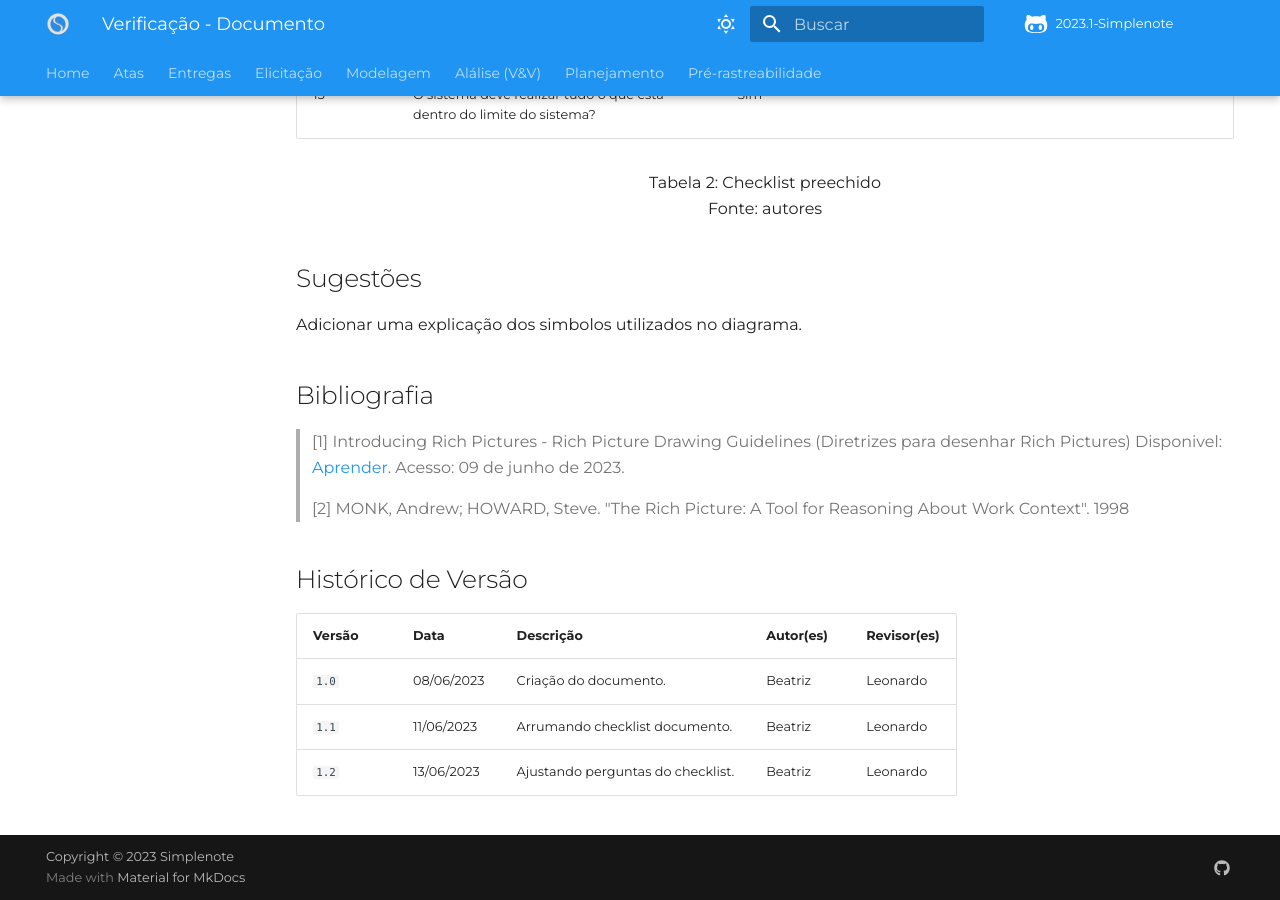
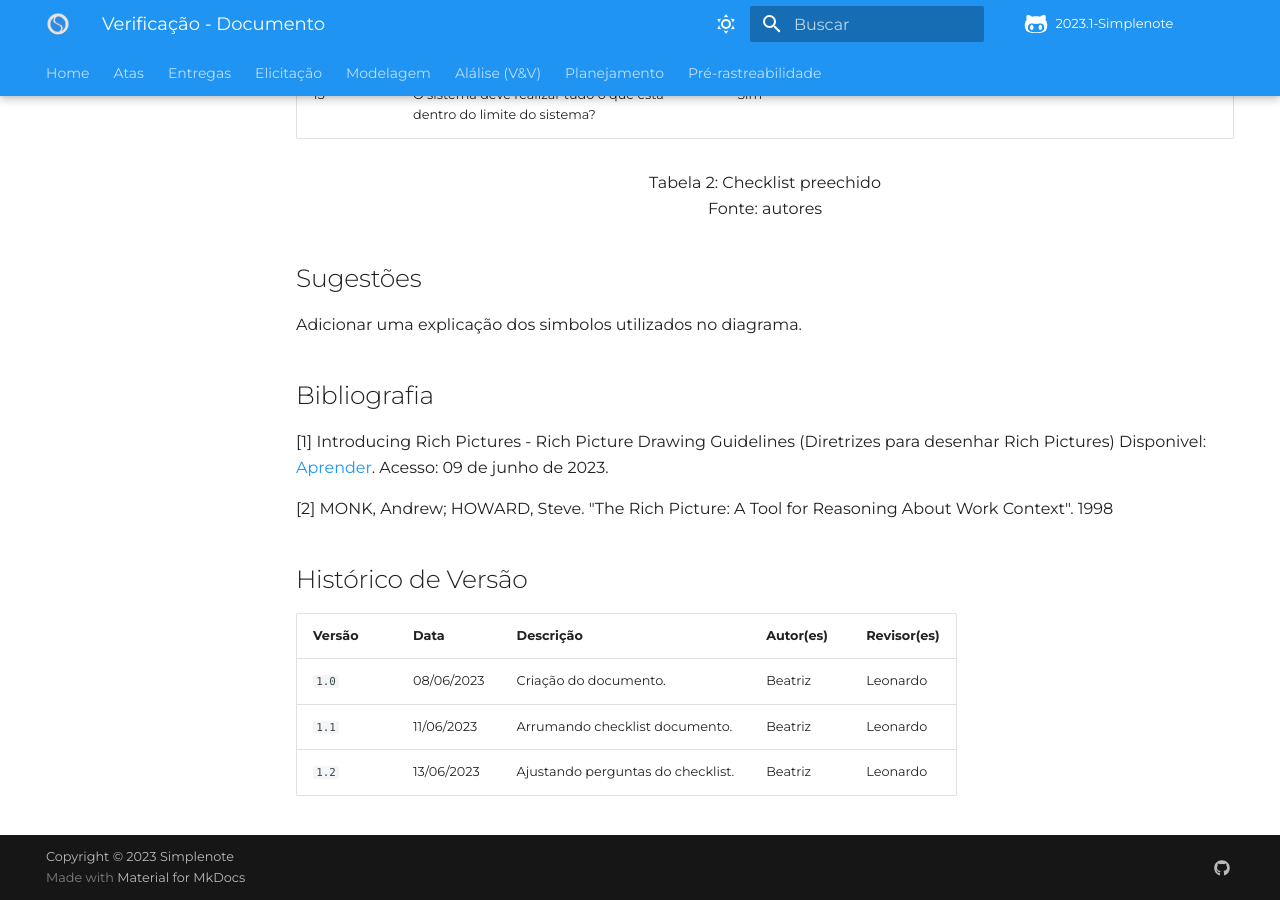
Before and after one commit to Requisitos-de-Software/2023.1-Simplenote, an MkDocs documentation site: the page built from docs/analise-grupo6/planejamento/RichPicture.md, in a window 1280 px wide and 900 px high, scrolled down 1892 px. Built offline with MkDocs 1.6.1 and Material for MkDocs 9.7.7, drawn with Linux system fonts in a browser that asks for light colours; some web fonts are replaced; comment, search, counter and statistics services are not loaded.

Commit message:
revisão ok

```diff
--- a/docs/analise-grupo6/planejamento/RichPicture.md
+++ b/docs/analise-grupo6/planejamento/RichPicture.md
@@ -45,9 +45,9 @@
 Adicionar uma explicação dos simbolos utilizados no diagrama.
 
 ## Bibliografia
-> [1] Introducing Rich Pictures - Rich Picture Drawing Guidelines (Diretrizes para desenhar Rich Pictures) Disponivel: [Aprender](https://aprender3.unb.br/pluginfile.php/2523045/mod_resource/content/2/1_5145791542719414573.pdf). Acesso: 09 de junho de 2023.
->
-> [2] MONK, Andrew; HOWARD, Steve. "The Rich Picture: A Tool for Reasoning About Work Context". 1998
+[1] Introducing Rich Pictures - Rich Picture Drawing Guidelines (Diretrizes para desenhar Rich Pictures) Disponivel: [Aprender](https://aprender3.unb.br/pluginfile.php/2523045/mod_resource/content/2/1_5145791542719414573.pdf). Acesso: 09 de junho de 2023.
+
+[2] MONK, Andrew; HOWARD, Steve. "The Rich Picture: A Tool for Reasoning About Work Context". 1998
 
 
 ## Histórico de Versão
```
